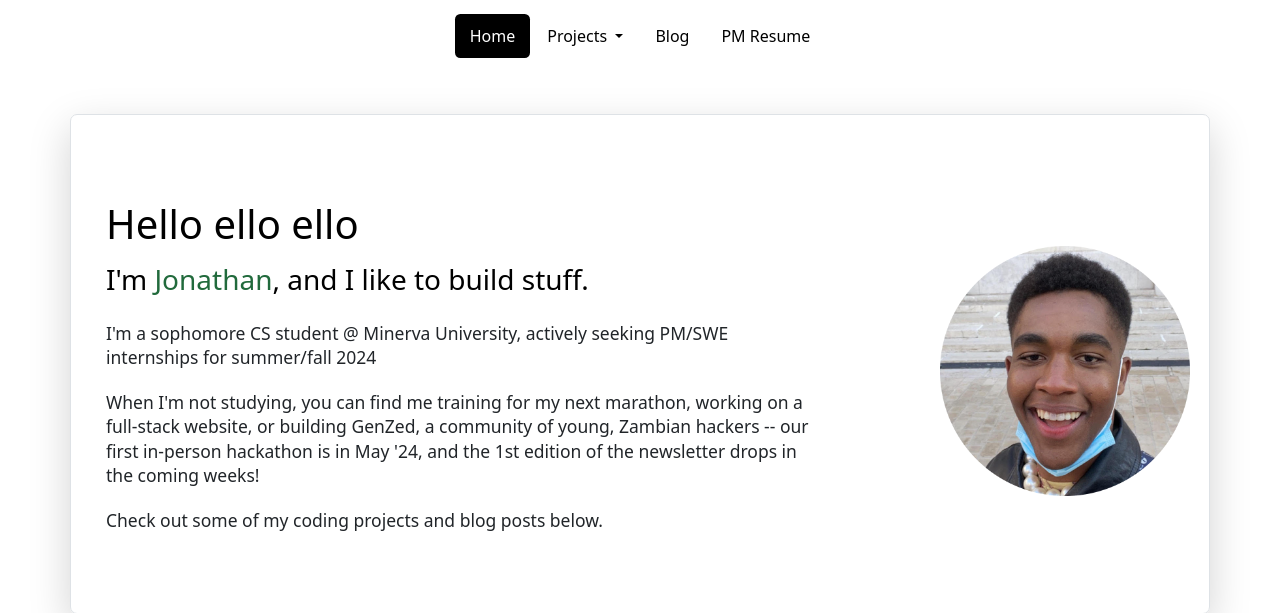
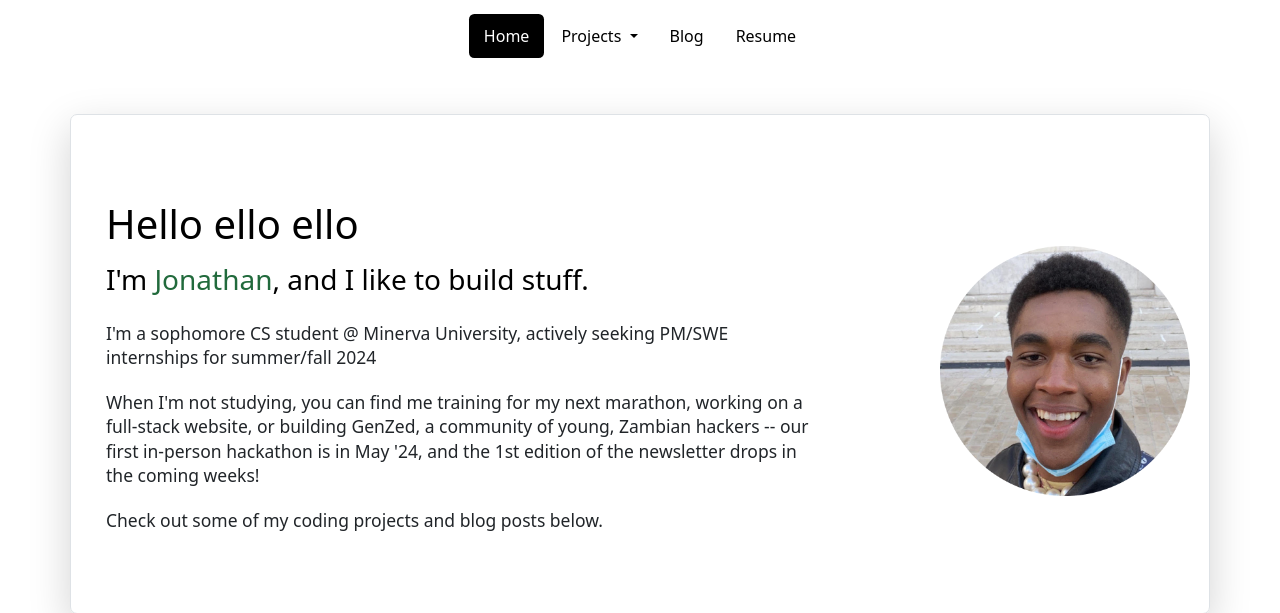
Before and after one commit to jonathanshamwana/jonathans-portfolio, a Flask app: page / in a window 1280 px wide. Shown: the top 613 px of the page. Run offline with Flask 3, Linux system fonts and the light colour scheme; some libraries are stand-ins or nearby versions.

Commit message:
Update Resume

```diff
--- a/templates/header.html
+++ b/templates/header.html
@@ -12,7 +12,7 @@
               </ul>
             </li>
         <li class="nav-item"><a href="https://medium.com/@jonathanshamwana" class="nav-link" style="color: black; font-size: 16px">Blog</a></li>
-        <li class="nav-item"><a href="static/pdfs/jonathans-pm-resume.pdf" class="nav-link" style="color: black; font-size: 16px" download >PM Resume</a></li>
+        <li class="nav-item"><a href="static/pdfs/swe_resume.pdf" class="nav-link" style="color: black; font-size: 16px" download >Resume</a></li>
       </ul>
     </header>
 </div>
```
Also changed, not shown: 1 other file.
